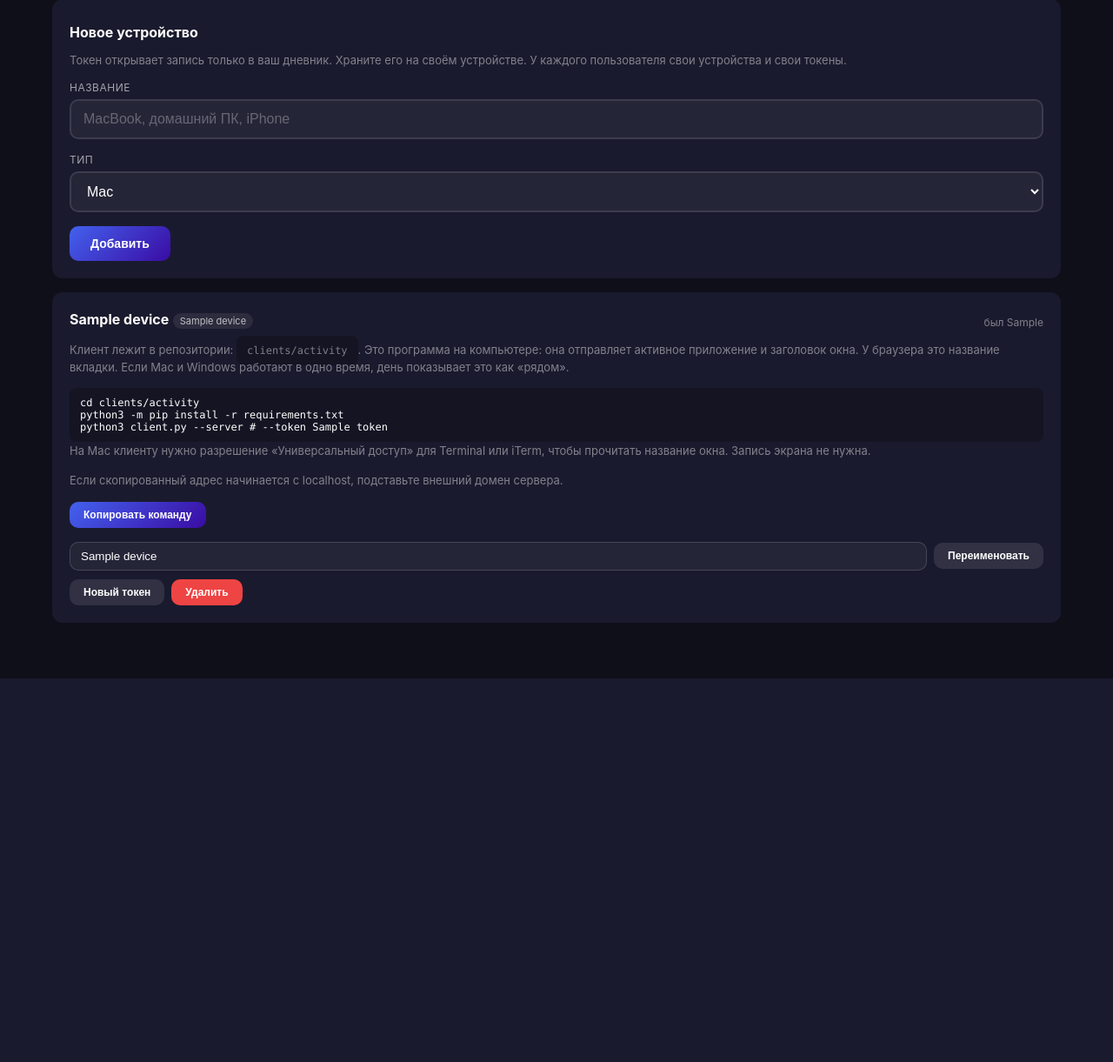
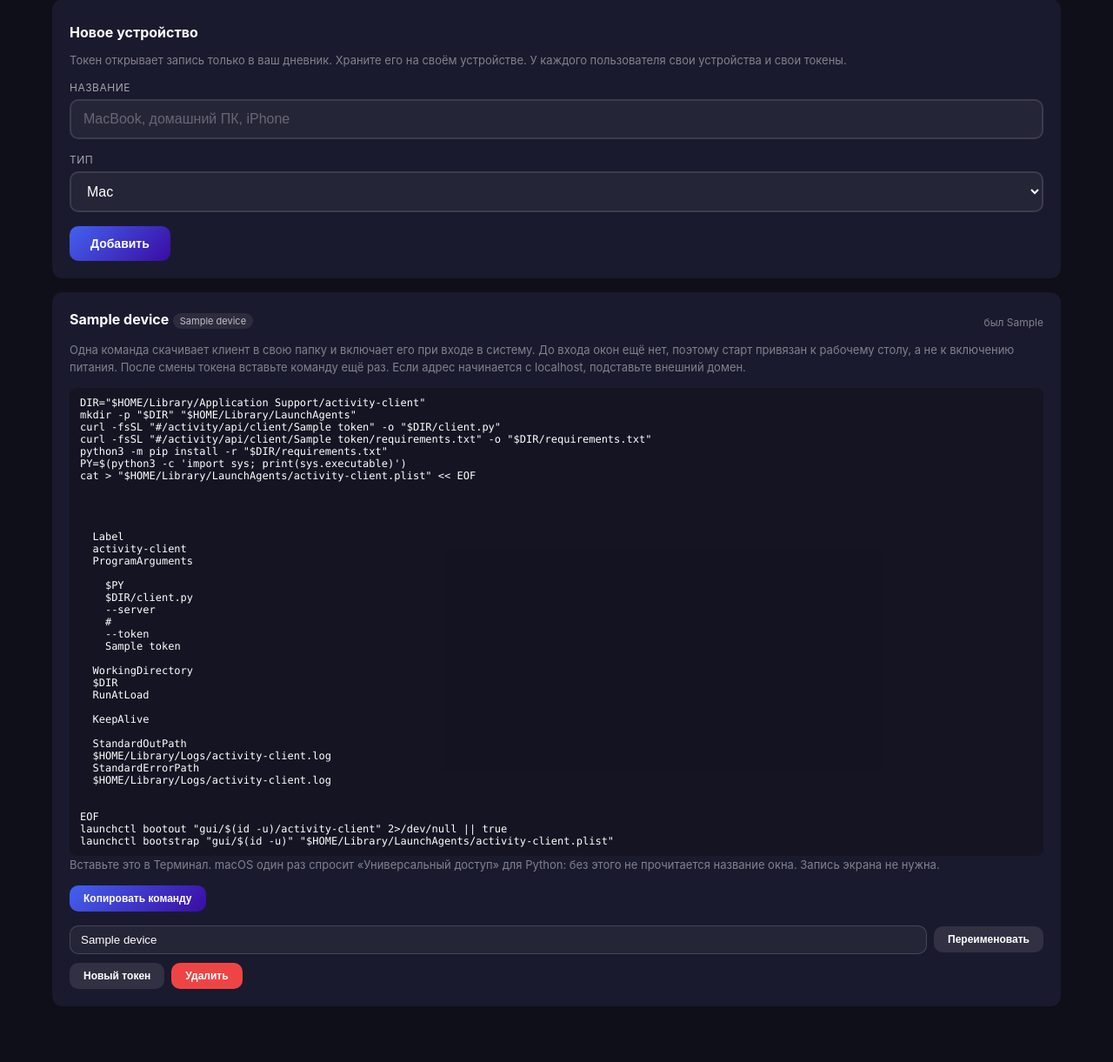
Before and after one commit to Slond/zibzibzib_projects, a FastAPI app: template app/templates/activity/devices.html in a window 1280 px wide. Shown: the part 131-1352 px from the top of the page at 87% size. Before the commit the page ends 911 px from the top, so only its background shows below. Run offline with FastAPI, Linux system fonts and the light colour scheme; the template is opened without the code that fills it: most values are stand-ins (such as "Sample title", 1, 10 or a date in 2020); parts of the project's set-up code (start-up, migrations or seed data) failed here and were passed over.

Commit message:
Update client app

```diff
--- a/app/routers/activity.py
+++ b/app/routers/activity.py
@@ -4,7 +4,7 @@
 from pathlib import Path
 
 from fastapi import APIRouter, HTTPException, Request, Form
-from fastapi.responses import RedirectResponse
+from fastapi.responses import FileResponse, RedirectResponse
 from fastapi.templating import Jinja2Templates
 
 from app.auth import get_current_user, has_service_access
@@ -32,6 +32,11 @@
 logger = logging.getLogger(__name__)
 router = APIRouter(prefix="/activity")
 templates = Jinja2Templates(directory=Path(__file__).parent.parent / "templates")
+CLIENT_DIR = Path(__file__).resolve().parents[2] / "clients" / "activity"
+CLIENT_FILES = {
+    "client.py": "text/x-python; charset=utf-8",
+    "requirements.txt": "text/plain; charset=utf-8",
+}
 
 
 def public_base(request: Request) -> str:
@@ -114,6 +119,45 @@
             continue
         return float(str(data[key]).replace(",", "."))
     return None
+
+
+def client_bundle(name: str) -> Path:
+    media = CLIENT_FILES.get(name)
+    if not media:
+        raise HTTPException(status_code=404, detail="not found")
+    path = (CLIENT_DIR / name).resolve()
+    if path.parent != CLIENT_DIR.resolve() or not path.is_file():
+        raise HTTPException(status_code=404, detail="not found")
+    return path
+
+
+async def require_desktop_device(token: str):
+    device = await require_device(token)
+    if device.platform == "iphone":
+        raise HTTPException(status_code=404, detail="unknown device")
+    return device
+
+
+@router.get("/api/client/{token}/requirements.txt")
+async def download_client_requirements(token: str):
+    await require_desktop_device(token)
+    return FileResponse(
+        client_bundle("requirements.txt"),
+        media_type=CLIENT_FILES["requirements.txt"],
+        filename="requirements.txt",
+        headers={"Cache-Control": "private, no-store"},
+    )
+
+
+@router.get("/api/client/{token}")
+async def download_client(token: str):
+    await require_desktop_device(token)
+    return FileResponse(
+        client_bundle("client.py"),
+        media_type=CLIENT_FILES["client.py"],
+        filename="client.py",
+        headers={"Cache-Control": "private, no-store"},
+    )
 
 
 @router.get("/api/config/{token}")
--- a/app/templates/activity/devices.html
+++ b/app/templates/activity/devices.html
@@ -52,18 +52,60 @@
         </ol>
         <pre class="token">{"latitude": 0, "longitude": 0}</pre>
         {% else %}
-        <p class="hint">Клиент лежит в репозитории: <span class="token" style="display:inline;">clients/activity</span>. Это программа на компьютере: она отправляет активное приложение и заголовок окна. У браузера это название вкладки. Если Mac и Windows работают в одно время, день показывает это как «рядом».</p>
+        <p class="hint">Одна команда скачивает клиент в свою папку и включает его при входе в систему. До входа окон ещё нет, поэтому старт привязан к рабочему столу, а не к включению питания. После смены токена вставьте команду ещё раз. Если адрес начинается с localhost, подставьте внешний домен.</p>
         {% if device.platform == 'windows' %}
-        <pre class="token" id="cmd-{{ device.id }}">cd clients\activity
-py -3 -m pip install -r requirements.txt
-py -3 client.py --server {{ base_url }} --token {{ device.token }}</pre>
+        <pre class="token" id="cmd-{{ device.id }}">set DIR=%APPDATA%\activity-client
+mkdir "%DIR%"
+curl.exe -fsSL "{{ base_url }}/activity/api/client/{{ device.token }}" -o "%DIR%\client.py"
+curl.exe -fsSL "{{ base_url }}/activity/api/client/{{ device.token }}/requirements.txt" -o "%DIR%\requirements.txt"
+py -3 -m pip install -r "%DIR%\requirements.txt"
+(
+echo @echo off
+echo py -3 "%DIR%\client.py" --server {{ base_url }} --token {{ device.token }}
+) > "%DIR%\start.cmd"
+schtasks /Create /F /SC ONLOGON /TN ActivityClient /TR "\"%DIR%\start.cmd\""
+"%DIR%\start.cmd"</pre>
+        <p class="hint">Вставьте это в cmd. Клиент стартует при следующем входе и сразу после этих команд.</p>
         {% else %}
-        <pre class="token" id="cmd-{{ device.id }}">cd clients/activity
-python3 -m pip install -r requirements.txt
-python3 client.py --server {{ base_url }} --token {{ device.token }}</pre>
-        <p class="hint">На Mac клиенту нужно разрешение «Универсальный доступ» для Terminal или iTerm, чтобы прочитать название окна. Запись экрана не нужна.</p>
+        <pre class="token" id="cmd-{{ device.id }}">DIR="$HOME/Library/Application Support/activity-client"
+mkdir -p "$DIR" "$HOME/Library/LaunchAgents"
+curl -fsSL "{{ base_url }}/activity/api/client/{{ device.token }}" -o "$DIR/client.py"
+curl -fsSL "{{ base_url }}/activity/api/client/{{ device.token }}/requirements.txt" -o "$DIR/requirements.txt"
+python3 -m pip install -r "$DIR/requirements.txt"
+PY=$(python3 -c 'import sys; print(sys.executable)')
+cat > "$HOME/Library/LaunchAgents/activity-client.plist" << EOF
+<?xml version="1.0" encoding="UTF-8"?>
+<!DOCTYPE plist PUBLIC "-//Apple//DTD PLIST 1.0//EN" "http://www.apple.com/DTDs/PropertyList-1.0.dtd">
+<plist version="1.0">
+<dict>
+  <key>Label</key>
+  <string>activity-client</string>
+  <key>ProgramArguments</key>
+  <array>
+    <string>$PY</string>
+    <string>$DIR/client.py</string>
+    <string>--server</string>
+    <string>{{ base_url }}</string>
+    <string>--token</string>
+    <string>{{ device.token }}</string>
+  </array>
+  <key>WorkingDirectory</key>
+  <string>$DIR</string>
+  <key>RunAtLoad</key>
+  <true/>
+  <key>KeepAlive</key>
+  <true/>
+  <key>StandardOutPath</key>
+  <string>$HOME/Library/Logs/activity-client.log</string>
+  <key>StandardErrorPath</key>
+  <string>$HOME/Library/Logs/activity-client.log</string>
+</dict>
+</plist>
+EOF
+launchctl bootout "gui/$(id -u)/activity-client" 2>/dev/null || true
+launchctl bootstrap "gui/$(id -u)" "$HOME/Library/LaunchAgents/activity-client.plist"</pre>
+        <p class="hint">Вставьте это в Терминал. macOS один раз спросит «Универсальный доступ» для Python: без этого не прочитается название окна. Запись экрана не нужна.</p>
         {% endif %}
-        <p class="hint">Если скопированный адрес начинается с localhost, подставьте внешний домен сервера.</p>
         <div class="row-actions" style="margin-top:12px;">
             <button type="button" class="btn small" onclick="navigator.clipboard.writeText(document.getElementById('cmd-{{ device.id }}').innerText)">Копировать команду</button>
         </div>
```
Also changed, not shown: README.md, 1 other file.
